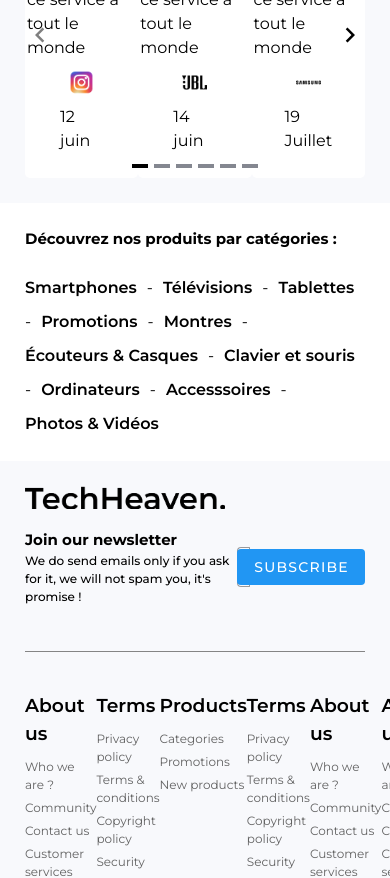
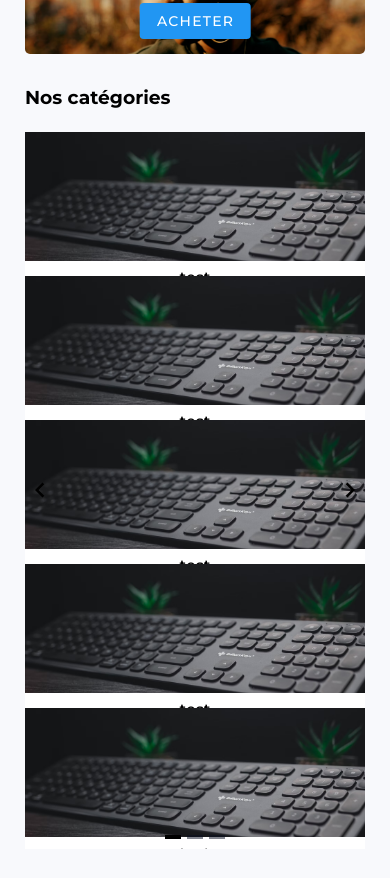
Before and after one commit to Ulysseassoo/TechHeaven, a Vue app in the folder front/: page / in a window 390 px wide. Shown: the part 1640-2518 px from the top of the page. Built offline with nearby package versions, Linux system fonts and the light colour scheme.

Commit message:
fix: add responsive on welcome page

```diff
--- /dev/null
+++ b/front/src/components/Home/Categories/FirstSection.vue
@@ -0,0 +1,99 @@
+<script setup lang="ts">
+import CategoryCard from "./../CategoryCard.vue";
+import { useDisplay } from "vuetify";
+
+const { xs } = useDisplay();
+</script>
+
+<template>
+  <section class="section-container" :class="xs ? 'mobile' : null">
+    <CategoryCard
+      class="section-1"
+      :class="xs ? 'mobile' : null"
+      name="test"
+      img="src/assets/Home/welcome-new-product-keyboard.avif"
+    />
+    <CategoryCard
+      class="section-2"
+      :class="xs ? 'mobile' : null"
+      name="test"
+      img="src/assets/Home/welcome-new-product-keyboard.avif"
+    />
+    <CategoryCard
+      class="section-3"
+      :class="xs ? 'mobile' : null"
+      name="test"
+      img="src/assets/Home/welcome-new-product-keyboard.avif"
+    />
+    <CategoryCard
+      class="section-4"
+      :class="xs ? 'mobile' : null"
+      name="test"
+      img="src/assets/Home/welcome-new-product-keyboard.avif"
+    />
+    <CategoryCard
+      class="section-5"
+      :class="xs ? 'mobile' : null"
+      name="test"
+      img="src/assets/Home/welcome-new-product-keyboard.avif"
+    />
+  </section>
+</template>
+
+<style scoped>
+.section-container {
+  padding: 0;
+  display: grid;
+  grid-template-columns: repeat(6, 1fr);
+  grid-template-rows: repeat(5, 1fr);
+  grid-column-gap: 0px;
+  grid-row-gap: 0px;
+  height: 85vh;
+  gap: 15px;
+  width: 100%;
+}
+.section-container.mobile {
+  display: flex;
+  flex-direction: column;
+}
+
+.section-1 {
+  grid-area: 1 / 1 / 4 / 5;
+}
+.section-1.mobile {
+  height: 18%;
+  grid-area: 1 / 1 / 2 / 7;
+}
+
+.section-2 {
+  grid-area: 4 / 1 / 6 / 3;
+}
+.section-2.mobile {
+  grid-area: 2 / 1 / 3 / 7;
+  height: 18%;
+}
+
+.section-3 {
+  grid-area: 4 / 3 / 6 / 5;
+}
+.section-3.mobile {
+  grid-area: 3 / 1 / 4 / 7;
+  height: 18%;
+}
+
+.section-4 {
+  grid-area: 3 / 5 / 6 / 7;
+}
+.section-4.mobile {
+  grid-area: 4 / 1 / 5 / 7;
+  height: 18%;
+}
+
+.section-5 {
+  grid-area: 1 / 5 / 3 / 7;
+}
+.section-5.mobile {
+  grid-area: 5 / 1 / 6 / 7;
+  height: 18%;
+}
+</style>
--- /dev/null
+++ b/front/src/components/Home/Categories/SecondSection.vue
@@ -0,0 +1,63 @@
+<script setup lang="ts">
+import CategoryCard from "./../CategoryCard.vue";
+import { useDisplay } from "vuetify";
+
+const { xs } = useDisplay();
+</script>
+
+<template>
+  <section class="section-container" :class="xs ? 'mobile' : null">
+    <CategoryCard
+      class="section-1"
+      :class="xs ? 'mobile' : null"
+      name="test"
+      img="src/assets/Home/welcome-new-product-keyboard.avif"
+    />
+    <CategoryCard
+      class="section-2"
+      :class="xs ? 'mobile' : null"
+      name="test"
+      img="src/assets/Home/welcome-new-product-keyboard.avif"
+    />
+    <CategoryCard
+      class="section-3"
+      :class="xs ? 'mobile' : null"
+      name="test"
+      img="src/assets/Home/welcome-new-product-keyboard.avif"
+    />
+  </section>
+</template>
+
+<style scoped>
+.section-container {
+  display: grid;
+  grid-template-columns: repeat(6, 1fr);
+  grid-template-rows: repeat(5, 1fr);
+  grid-column-gap: 0px;
+  grid-row-gap: 0px;
+  height: 85vh;
+  gap: 15px;
+}
+
+.section-container.mobile {
+  display: flex;
+  flex-direction: column;
+  width: 100%;
+}
+
+.section-1 {
+  grid-area: 1 / 1 / 6 / 3;
+}
+.section-2 {
+  grid-area: 1 / 3 / 6 / 5;
+}
+.section-3 {
+  grid-area: 1 / 5 / 6 / 7;
+}
+
+.section-1.mobile,
+.section-2.mobile,
+.section-3.mobile {
+  height: 31.5%;
+}
+</style>
--- /dev/null
+++ b/front/src/components/Home/Categories/ThirdSection.vue
@@ -0,0 +1,64 @@
+<script setup lang="ts">
+import CategoryCard from "./../CategoryCard.vue";
+import { useDisplay } from "vuetify";
+
+const { xs } = useDisplay();
+const isMobileStyle = xs ? "mobile" : null;
+</script>
+
+<template>
+  <section class="section-container" :class="isMobileStyle">
+    <CategoryCard
+      class="section-1"
+      :class="isMobileStyle"
+      name="test"
+      img="src/assets/Home/welcome-new-product-keyboard.avif"
+    />
+    <CategoryCard
+      class="section-2"
+      :class="isMobileStyle"
+      name="test"
+      img="src/assets/Home/welcome-new-product-keyboard.avif"
+    />
+    <CategoryCard
+      class="section-3"
+      :class="isMobileStyle"
+      name="test"
+      img="src/assets/Home/welcome-new-product-keyboard.avif"
+    />
+  </section>
+</template>
+
+<style scoped>
+.section-container {
+  display: grid;
+  grid-template-columns: repeat(5, 1fr);
+  grid-template-rows: repeat(6, 1fr);
+  grid-column-gap: 0px;
+  grid-row-gap: 0px;
+  height: 85vh;
+  gap: 15px;
+}
+
+.section-container.mobile {
+  display: flex;
+  flex-direction: column;
+  width: 100%;
+}
+
+.section-1 {
+  grid-area: 4 / 1 / 7 / 3;
+}
+.section-2 {
+  grid-area: 1 / 1 / 4 / 3;
+}
+.section-3 {
+  grid-area: 1 / 3 / 7 / 6;
+}
+
+.section-1.mobile,
+.section-2.mobile,
+.section-3.mobile {
+  height: 31.5%;
+}
+</style>
--- /dev/null
+++ b/front/src/components/Home/CategoryCard.vue
@@ -0,0 +1,32 @@
+<script setup lang="ts">
+defineProps<{
+  img: string;
+  name: string;
+}>();
+</script>
+
+<template>
+  <div class="category-container">
+    <img style="width: 100%; height: 100%; object-fit: cover" :src="img" />
+    <div
+      style="
+        background: white;
+        text-align: center;
+        padding: 5px 0;
+        font-weight: 500;
+      "
+    >
+      {{ name }}
+    </div>
+  </div>
+</template>
+
+<style scoped>
+.category-container {
+  width: 100%;
+  height: 100%;
+  display: flex;
+  flex-direction: column;
+  border-radius: 8px;
+}
+</style>
--- /dev/null
+++ b/front/src/components/Home/CategorySection.vue
@@ -0,0 +1,40 @@
+<script setup lang="ts">
+import "vue3-carousel/dist/carousel.css";
+import { Carousel, Slide, Pagination, Navigation } from "vue3-carousel";
+import FirstSection from "./Categories/FirstSection.vue";
+import SecondSection from "./Categories/SecondSection.vue";
+import ThirdSection from "./Categories/ThirdSection.vue";
+</script>
+
+<template>
+  <section class="container">
+    <h1 style="margin-bottom: 20px">Nos catégories</h1>
+    <div class="carousel-container">
+      <carousel :items-to-show="1" :wrap-around="true">
+        <slide key="slide">
+          <FirstSection />
+        </slide>
+
+        <slide key="slide">
+          <SecondSection />
+        </slide>
+
+        <slide key="slide">
+          <ThirdSection />
+        </slide>
+
+        <template #addons>
+          <navigation />
+          <pagination />
+        </template>
+      </carousel>
+    </div>
+  </section>
+</template>
+
+<style scoped>
+.container {
+  padding: 0 25px;
+  margin: 30px 0;
+}
+</style>
--- a/front/src/components/Home/FeedbackSection.vue
+++ b/front/src/components/Home/FeedbackSection.vue
@@ -2,6 +2,9 @@
 import "vue3-carousel/dist/carousel.css";
 import { Carousel, Slide, Pagination, Navigation } from "vue3-carousel";
 import FeedbackCard from "./FeedbackCard.vue";
+import { useDisplay } from "vuetify";
+
+const { xs } = useDisplay();
 
 const feedbacksMock = [
   {
@@ -47,7 +50,7 @@ const feedbacksMock = [
   <section class="container">
     <h1>Ils parlent de nous !</h1>
     <div>
-      <carousel class="slides-container" :items-to-show="3">
+      <carousel class="slides-container" :items-to-show="xs ? 1 : 3">
         <slide v-for="(feedback, index) in feedbacksMock" :key="index">
           <FeedbackCard
             :description="feedback.description"
--- a/front/src/components/Home/MostSells.vue
+++ b/front/src/components/Home/MostSells.vue
@@ -1,12 +1,15 @@
 <script setup lang="ts">
 import ProductCard from "./ProductCard.vue";
+import { useDisplay } from "vuetify";
+
+const { xs } = useDisplay();
 </script>
 
 <template>
   <section class="section-container">
     <h1>Nos produits les plus vendus</h1>
 
-    <div class="products-container">
+    <div class="products-container" :class="xs ? 'mobile' : null">
       <ProductCard
         style="flex: 1"
         name="Clavier logitech G575"
@@ -39,6 +42,9 @@ import ProductCard from "./ProductCard.vue";
   margin-top: 20px;
   padding-bottom: 0;
 }
+.products-container.mobile {
+  flex-direction: column;
+}
 
 .products {
   display: flex;
--- a/front/src/components/Home/NewProducts.vue
+++ b/front/src/components/Home/NewProducts.vue
@@ -1,12 +1,15 @@
 <script setup lang="ts">
 import ProductCard from "./ProductCard.vue";
+import { useDisplay } from "vuetify";
+
+const { xs } = useDisplay();
 </script>
 
 <template>
   <section class="section-container">
     <h1>Nos nouveaux produits</h1>
 
-    <div class="products-container">
+    <div class="products-container" :class="xs ? 'mobile' : null">
       <div>
         <ProductCard
           name="Clavier logitech G575"
@@ -48,6 +51,10 @@ import ProductCard from "./ProductCard.vue";
   margin-top: 20px;
 }
 
+.products-container.mobile {
+  flex-direction: column;
+}
+
 .products {
   display: flex;
   flex-direction: column;
--- a/front/src/components/Home/ProductCard.vue
+++ b/front/src/components/Home/ProductCard.vue
@@ -1,5 +1,6 @@
 <script setup lang="ts">
 import Button from "../Button.vue";
+import { useDisplay } from "vuetify";
 
 defineProps<{
   name: string;
@@ -7,12 +8,14 @@ defineProps<{
   ctaText: string;
   isFullHeight?: boolean;
 }>();
+
+const { xs } = useDisplay();
 </script>
 
 <template>
   <div class="container" :class="isFullHeight ? 'full-height' : 'half-height'">
     <img class="product-image" :src="img" alt="image of the product" />
-    <div class="product-details">
+    <div class="product-details" :class="xs ? 'mobile' : null">
       <p class="product-details-name">{{ name }}</p>
       <Button class="product-details-cta" content="Acheter">{{
         ctaText
@@ -52,6 +55,10 @@ defineProps<{
   padding-top: 50px;
   padding-bottom: 50px;
 }
+.product-details.mobile {
+  padding-top: 15px;
+  padding-bottom: 15px;
+}
 .product-details-name {
   font-size: 35px;
   text-align: center;
--- a/front/src/pages/HomeView.vue
+++ b/front/src/pages/HomeView.vue
@@ -2,6 +2,7 @@
 import Header from "../components/Header.vue";
 import WelcomeSection from "../components/Home/WelcomeSection.vue";
 import NewProducts from "../components/Home/NewProducts.vue";
+import CategorySection from "../components/Home/CategorySection.vue";
 import MostSells from "../components/Home/MostSells.vue";
 import FeedbackSection from "../components/Home/FeedbackSection.vue";
 import Footer from "../components/Footer.vue";
@@ -12,6 +13,7 @@ import Footer from "../components/Footer.vue";
     <Header />
     <WelcomeSection />
     <NewProducts />
+    <CategorySection />
     <MostSells />
     <FeedbackSection />
     <Footer />
```
Also changed, not shown: front/src/components/DividerWithText.vue (+4 -4 lines).
